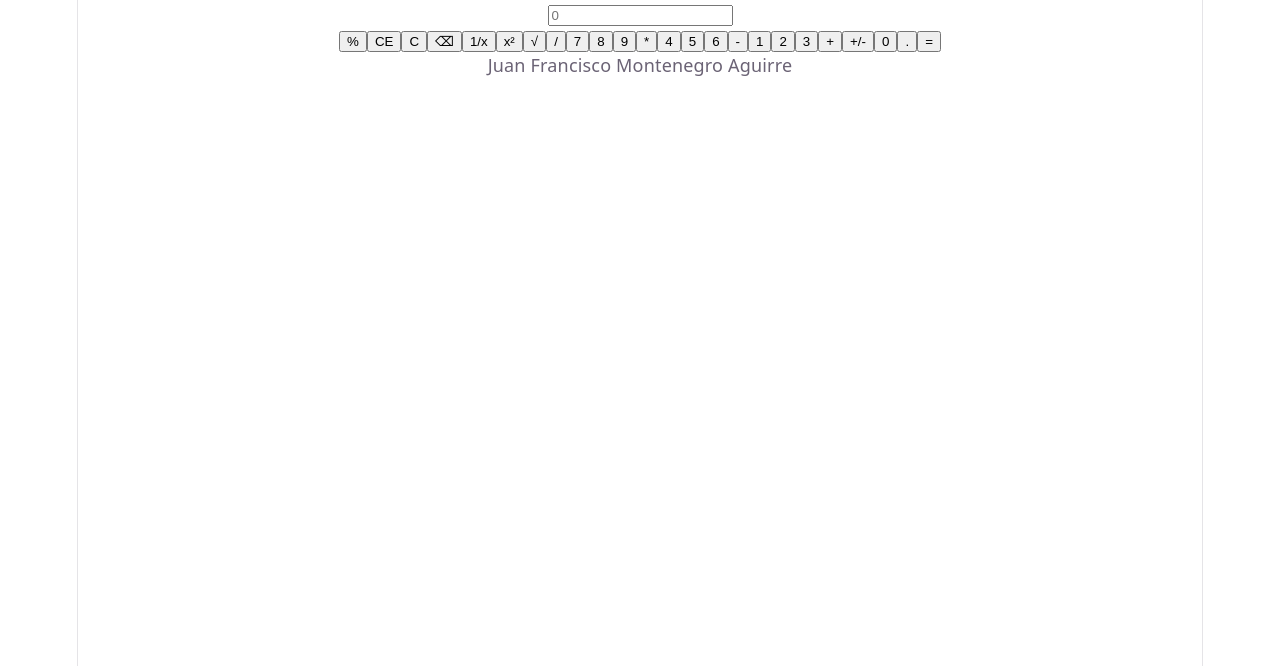
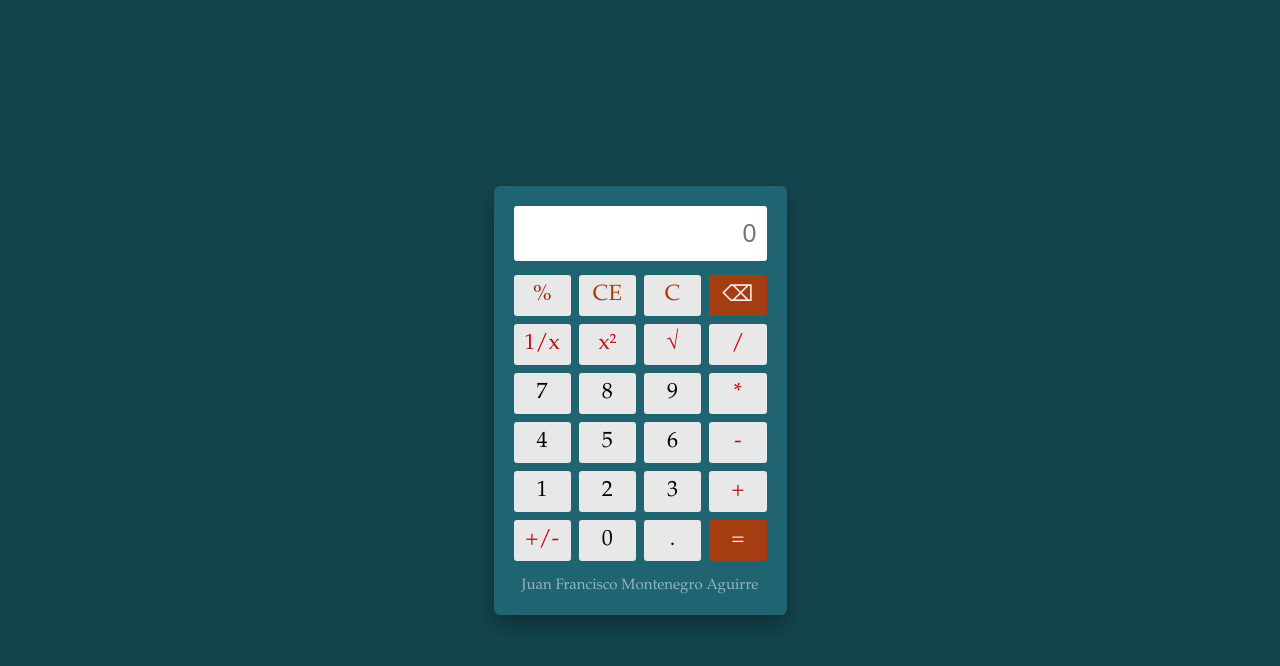
Before and after one commit to 24750Montenegro/calculadora, a React (Vite) app: page / in a window 1280 px wide. Shown: the top 666 px of the page. Built offline with nearby package versions, Linux system fonts and the light colour scheme.

Commit message:
feat: calculator visual design styles

```diff
--- a/src/App.css
+++ b/src/App.css
@@ -1,184 +1,6 @@
-.counter {
-  font-size: 16px;
-  padding: 5px 10px;
-  border-radius: 5px;
-  color: var(--accent);
-  background: var(--accent-bg);
-  border: 2px solid transparent;
-  transition: border-color 0.3s;
-  margin-bottom: 24px;
-
-  &:hover {
-    border-color: var(--accent-border);
-  }
-  &:focus-visible {
-    outline: 2px solid var(--accent);
-    outline-offset: 2px;
-  }
+#root {
+  min-height: 100vh;
+  display: flex;
+  align-items: center;
+  justify-content: center;
 }
-
-.hero {
-  position: relative;
-
-  .base,
-  .framework,
-  .vite {
-    inset-inline: 0;
-    margin: 0 auto;
-  }
-
-  .base {
-    width: 170px;
-    position: relative;
-    z-index: 0;
-  }
-
-  .framework,
-  .vite {
-    position: absolute;
-  }
-
-  .framework {
-    z-index: 1;
-    top: 34px;
-    height: 28px;
-    transform: perspective(2000px) rotateZ(300deg) rotateX(44deg) rotateY(39deg)
-      scale(1.4);
-  }
-
-  .vite {
-    z-index: 0;
-    top: 107px;
-    height: 26px;
-    width: auto;
-    transform: perspective(2000px) rotateZ(300deg) rotateX(40deg) rotateY(39deg)
-      scale(0.8);
-  }
-}
-
-#center {
-  display: flex;
-  flex-direction: column;
-  gap: 25px;
-  place-content: center;
-  place-items: center;
-  flex-grow: 1;
-
-  @media (max-width: 1024px) {
-    padding: 32px 20px 24px;
-    gap: 18px;
-  }
-}
-
-#next-steps {
-  display: flex;
-  border-top: 1px solid var(--border);
-  text-align: left;
-
-  & > div {
-    flex: 1 1 0;
-    padding: 32px;
-    @media (max-width: 1024px) {
-      padding: 24px 20px;
-    }
-  }
-
-  .icon {
-    margin-bottom: 16px;
-    width: 22px;
-    height: 22px;
-  }
-
-  @media (max-width: 1024px) {
-    flex-direction: column;
-    text-align: center;
-  }
-}
-
-#docs {
-  border-right: 1px solid var(--border);
-
-  @media (max-width: 1024px) {
-    border-right: none;
-    border-bottom: 1px solid var(--border);
-  }
-}
-
-#next-steps ul {
-  list-style: none;
-  padding: 0;
-  display: flex;
-  gap: 8px;
-  margin: 32px 0 0;
-
-  .logo {
-    height: 18px;
-  }
-
-  a {
-    color: var(--text-h);
-    font-size: 16px;
-    border-radius: 6px;
-    background: var(--social-bg);
-    display: flex;
-    padding: 6px 12px;
-    align-items: center;
-    gap: 8px;
-    text-decoration: none;
-    transition: box-shadow 0.3s;
-
-    &:hover {
-      box-shadow: var(--shadow);
-    }
-    .button-icon {
-      height: 18px;
-      width: 18px;
-    }
-  }
-
-  @media (max-width: 1024px) {
-    margin-top: 20px;
-    flex-wrap: wrap;
-    justify-content: center;
-
-    li {
-      flex: 1 1 calc(50% - 8px);
-    }
-
-    a {
-      width: 100%;
-      justify-content: center;
-      box-sizing: border-box;
-    }
-  }
-}
-
-#spacer {
-  height: 88px;
-  border-top: 1px solid var(--border);
-  @media (max-width: 1024px) {
-    height: 48px;
-  }
-}
-
-.ticks {
-  position: relative;
-  width: 100%;
-
-  &::before,
-  &::after {
-    content: '';
-    position: absolute;
-    top: -4.5px;
-    border: 5px solid transparent;
-  }
-
-  &::before {
-    left: 0;
-    border-left-color: var(--border);
-  }
-  &::after {
-    right: 0;
-    border-right-color: var(--border);
-  }
-}
--- a/src/Calculadora.css
+++ b/src/Calculadora.css
@@ -1 +1,81 @@
 /* Estilos de la calculadora */
+
+.calculadora {
+  width: 293px;
+  background-color: #1f6470;
+  padding: 20px;
+  border-radius: 6px;
+  box-shadow: 0 10px 25px rgba(0, 0, 0, 0.35);
+  font-family: 'Californian FB', 'Book Antiqua', Georgia, serif;
+}
+
+.pantalla {
+  width: 100%;
+  height: 55px;
+  margin-bottom: 14px;
+  padding: 0 10px;
+  text-align: right;
+  font-size: 25px;
+  border: none;
+  border-radius: 3px;
+  background-color: #ffffff;
+  box-sizing: border-box;
+}
+
+.teclado {
+  display: grid;
+  grid-template-columns: repeat(4, 1fr);
+  gap: 8px;
+}
+
+.teclado button {
+  height: 41px;
+  font-size: 22px;
+  font-family: inherit;
+  color: #000000;
+  background-color: #e8e8e8;
+  border: none;
+  border-radius: 3px;
+  cursor: pointer;
+}
+
+.teclado button:hover {
+  background-color: #d4d4d4;
+}
+
+.teclado button:disabled {
+  opacity: 0.4;
+  cursor: default;
+}
+
+/* Operadores en rojo */
+.teclado button.operador {
+  color: #bf0a0a;
+}
+
+/* Limpiar CE y C */
+.teclado button.limpiar {
+  color: #a43d10;
+}
+
+/* Igual y backspace */
+.teclado button.especial {
+  color: #f5efef;
+  background-color: #a43d10;
+}
+
+.teclado button.especial:hover {
+  background-color: #99571d;
+}
+
+.teclado button.especial:active {
+  background-color: #c67c3c;
+}
+
+.autor {
+  margin: 16px 0 0;
+  color: #ffffff;
+  opacity: 0.52;
+  font-size: 15px;
+  text-align: center;
+}
--- a/src/index.css
+++ b/src/index.css
@@ -1,111 +1,11 @@
-:root {
-  --text: #6b6375;
-  --text-h: #08060d;
-  --bg: #fff;
-  --border: #e5e4e7;
-  --code-bg: #f4f3ec;
-  --accent: #aa3bff;
-  --accent-bg: rgba(170, 59, 255, 0.1);
-  --accent-border: rgba(170, 59, 255, 0.5);
-  --social-bg: rgba(244, 243, 236, 0.5);
-  --shadow:
-    rgba(0, 0, 0, 0.1) 0 10px 15px -3px, rgba(0, 0, 0, 0.05) 0 4px 6px -2px;
-
-  --sans: system-ui, 'Segoe UI', Roboto, sans-serif;
-  --heading: system-ui, 'Segoe UI', Roboto, sans-serif;
-  --mono: ui-monospace, Consolas, monospace;
-
-  font: 18px/145% var(--sans);
-  letter-spacing: 0.18px;
-  color-scheme: light dark;
-  color: var(--text);
-  background: var(--bg);
-  font-synthesis: none;
-  text-rendering: optimizeLegibility;
-  -webkit-font-smoothing: antialiased;
-  -moz-osx-font-smoothing: grayscale;
-
-  @media (max-width: 1024px) {
-    font-size: 16px;
-  }
-}
-
-@media (prefers-color-scheme: dark) {
-  :root {
-    --text: #9ca3af;
-    --text-h: #f3f4f6;
-    --bg: #16171d;
-    --border: #2e303a;
-    --code-bg: #1f2028;
-    --accent: #c084fc;
-    --accent-bg: rgba(192, 132, 252, 0.15);
-    --accent-border: rgba(192, 132, 252, 0.5);
-    --social-bg: rgba(47, 48, 58, 0.5);
-    --shadow:
-      rgba(0, 0, 0, 0.4) 0 10px 15px -3px, rgba(0, 0, 0, 0.25) 0 4px 6px -2px;
-  }
-
-  #social .button-icon {
-    filter: invert(1) brightness(2);
-  }
+* {
+  margin: 0;
+  padding: 0;
+  box-sizing: border-box;
 }
 
 body {
-  margin: 0;
+  min-height: 100vh;
+  background-color: #14454e;
+  font-family: system-ui, 'Segoe UI', Roboto, sans-serif;
 }
-
-#root {
-  width: 1126px;
-  max-width: 100%;
-  margin: 0 auto;
-  text-align: center;
-  border-inline: 1px solid var(--border);
-  min-height: 100svh;
-  display: flex;
-  flex-direction: column;
-  box-sizing: border-box;
-}
-
-h1,
-h2 {
-  font-family: var(--heading);
-  font-weight: 500;
-  color: var(--text-h);
-}
-
-h1 {
-  font-size: 56px;
-  letter-spacing: -1.68px;
-  margin: 32px 0;
-  @media (max-width: 1024px) {
-    font-size: 36px;
-    margin: 20px 0;
-  }
-}
-h2 {
-  font-size: 24px;
-  line-height: 118%;
-  letter-spacing: -0.24px;
-  margin: 0 0 8px;
-  @media (max-width: 1024px) {
-    font-size: 20px;
-  }
-}
-p {
-  margin: 0;
-}
-
-code,
-.counter {
-  font-family: var(--mono);
-  display: inline-flex;
-  border-radius: 4px;
-  color: var(--text-h);
-}
-
-code {
-  font-size: 15px;
-  line-height: 135%;
-  padding: 4px 8px;
-  background: var(--code-bg);
-}
```
